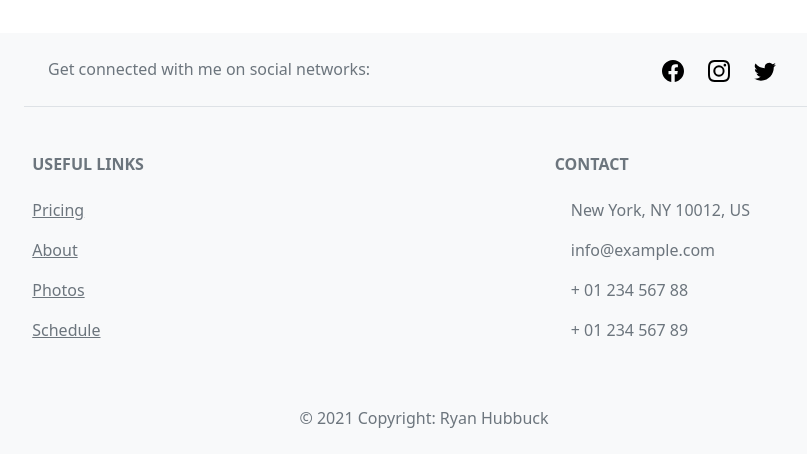
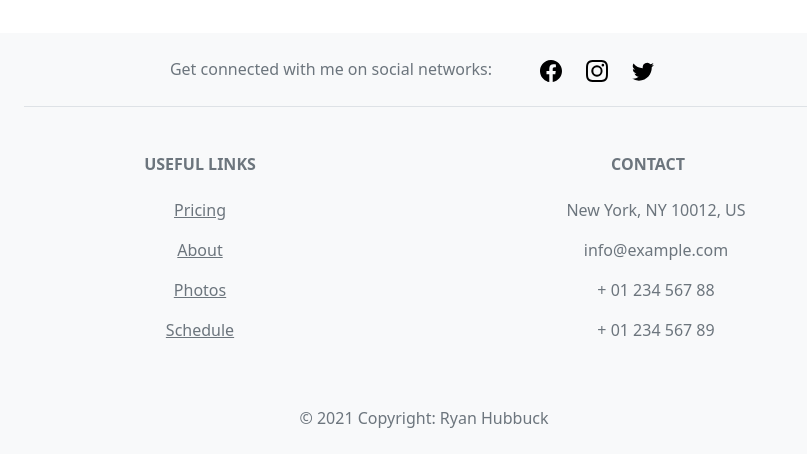
Before and after one commit to rhubbuck/react-lashes-website, a React (Create React App) app in the folder react-lashes-website/: page / in a window 1280 px wide. Shown: the part 1407-1861 px from the top of the page, without its empty margins (216-1023 px from the left). Built offline with nearby package versions, Linux system fonts and the light colour scheme.

Commit message:
footer layout

```diff
--- a/react-lashes-website/src/Footer.css
+++ b/react-lashes-website/src/Footer.css
@@ -1,5 +1,13 @@
 #social-wrapper {
   margin: 0 15rem;
+}
+
+.footer-link-wrapper {
+  margin: 0 12rem;
+}
+
+.footer-columns {
+  justify-content: space-between;
 }
 
 #instagram,
@@ -7,3 +15,8 @@
 #twitter {
   width: 22px;
 }
+
+.column1,
+.column2 {
+  width: 50%;
+}
--- a/react-lashes-website/src/Footer.js
+++ b/react-lashes-website/src/Footer.js
@@ -11,11 +11,11 @@ const Footer = () => {
 <footer class="text-center text-lg-start bg-light text-muted">
 
   <section
-    class="d-flex justify-content-center justify-content-md-between p-4 border-bottom"
+    class="d-flex justify-content-center p-4 border-bottom"
     id='social-wrapper'
   >
 
-    <div class="me-5 d-none d-lg-block">
+    <div className="me-5 d-none d-lg-block">
       <span>Get connected with me on social networks:</span>
     </div>
     <div>
@@ -37,10 +37,10 @@ const Footer = () => {
 
 
 
-  <section class="">
-    <div class="container text-center text-md-start mt-5">
-      <div class="row mt-3">
-        <div class="col-md-3 col-lg-2 col-xl-2 mx-auto mb-4">
+  <section class="footer-link-wrapper">
+    <div class="container text-center mt-5">
+      <div class="row mt-3 footer-columns">
+        <div class="column1 mb-4">
           <h6 class="text-uppercase fw-bold mb-4">
             Useful links
           </h6>
@@ -69,7 +69,7 @@ const Footer = () => {
         </p>
       </div>
       */}
-        <div class="col-md-4 col-lg-3 col-xl-3 mx-auto mb-md-0 mb-4">
+        <div class="column2  mb-md-0 mb-4">
 
           <h6 class="text-uppercase fw-bold mb-4">
             Contact
```
